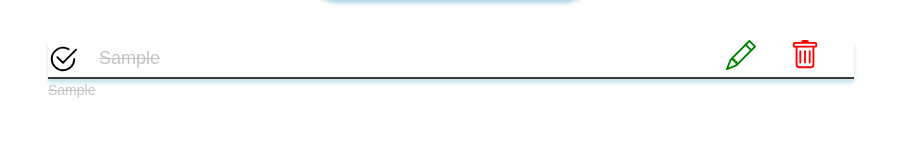
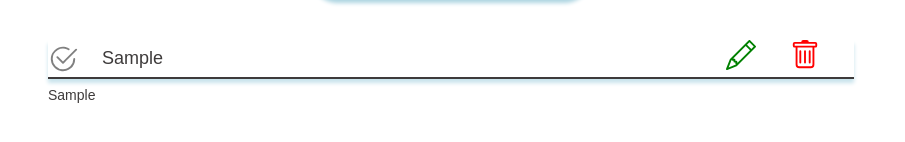
Before and after one commit to MihailZharavin11/To-Do-List, a React (Create React App) app: page / in a window 1280 px wide. Both pictures are taken after typing "Sample", "Sample" into the empty fields and a click on the button "Add". Shown: the part 338-480 px from the top of the page, without its empty margins (189-1094 px from the left). Built offline with nearby package versions, Linux system fonts and the light colour scheme; a web font is replaced by a local one.

Commit message:
added some style and change function

```diff
--- a/package.json
+++ b/package.json
@@ -11,6 +11,7 @@
     "@types/react": "^18.0.15",
     "@types/react-dom": "^18.0.6",
     "bootstrap-icons": "^1.9.1",
+    "framer-motion": "^6.5.1",
     "react": "^18.2.0",
     "react-dom": "^18.2.0",
     "react-scripts": "5.0.1",
--- a/src/App.tsx
+++ b/src/App.tsx
@@ -9,6 +9,7 @@ export type TItems = {
   id: string;
   title: string;
   description: string;
+  completed: boolean;
 };
 
 const App = () => {
@@ -19,6 +20,7 @@ const App = () => {
       id: uuidv4(),
       title,
       description,
+      completed: false,
     };
     setItems([...items, taskItem]);
   };
@@ -29,20 +31,16 @@ const App = () => {
   };
 
   const changeValue = (id: string, newTitle: string, newDescription: string) => {
-    const newChangedItem: TItems = {
-      id,
-      title: newTitle,
-      description: newDescription,
-    };
-    const newArray = items.map((element) => {
-      if (
-        (element.id === id && element.title !== newTitle) ||
-        (element.id === id && element.description !== newDescription)
-      ) {
-        return newChangedItem;
-      }
-      return element;
-    });
+    const newArray = items.map((element) =>
+      element.id === id ? { ...element, title: newTitle, description: newDescription } : element,
+    );
+    setItems(newArray);
+  };
+
+  const completedTask = (id: string) => {
+    const newArray = items.map((element) =>
+      element.id === id ? { ...element, completed: !element.completed } : element,
+    );
     setItems(newArray);
   };
 
@@ -60,8 +58,10 @@ const App = () => {
                 id={element.id}
                 title={element.title}
                 description={element.description}
+                completed={element.completed}
                 deleteItem={deleteItem}
                 changeValue={changeValue}
+                completedTask={completedTask}
               />
             );
           })}
--- a/src/components/taskItems/TaskItems.tsx
+++ b/src/components/taskItems/TaskItems.tsx
@@ -7,12 +7,27 @@ export type TTaskItems = {
   description: string;
   deleteItem: (id: string) => void;
   changeValue: (id: string, newTitle: string, newDescription: string) => void;
+  completed: boolean;
+  completedTask: (id: string) => void;
 };
 
-const TaskItems: React.FC<TTaskItems> = ({ id, title, description, deleteItem, changeValue }) => {
+const TaskItems: React.FC<TTaskItems> = ({
+  id,
+  title,
+  description,
+  deleteItem,
+  changeValue,
+  completed,
+  completedTask,
+}) => {
   const [toogleDescription, setToogleDescription] = useState(false);
   const [newTitle, setNewTitle] = useState(title);
   const [newDescription, setNewDescription] = useState(description);
+
+  const completedStyles = {
+    textDecorationLine: 'line-through',
+    color: '#c4c4c4',
+  };
 
   return (
     <div className={styles.taskWrapper}>
@@ -23,17 +38,24 @@ const TaskItems: React.FC<TTaskItems> = ({ id, title, description, deleteItem, c
             width="30"
             height="30"
             fill="currentColor"
+            onClick={() => completedTask(id)}
             style={{
               cursor: 'pointer',
+              color: completed ? 'green' : 'grey',
             }}
             className="bi bi-check2-circle"
             viewBox="0 0 16 16">
             <path d="M2.5 8a5.5 5.5 0 0 1 8.25-4.764.5.5 0 0 0 .5-.866A6.5 6.5 0 1 0 14.5 8a.5.5 0 0 0-1 0 5.5 5.5 0 1 1-11 0z" />
             <path d="M15.354 3.354a.5.5 0 0 0-.708-.708L8 9.293 5.354 6.646a.5.5 0 1 0-.708.708l3 3a.5.5 0 0 0 .708 0l7-7z" />
           </svg>
-          <h2>
+          <h2 style={completed ? completedStyles : undefined}>
             {toogleDescription ? (
-              <input onChange={(e) => setNewTitle(e.target.value)} value={newTitle} type="text" />
+              <input
+                className={styles.taskInput}
+                onChange={(e) => setNewTitle(e.target.value)}
+                value={newTitle}
+                type="text"
+              />
             ) : (
               title
             )}
@@ -43,7 +65,7 @@ const TaskItems: React.FC<TTaskItems> = ({ id, title, description, deleteItem, c
           <svg
             onClick={() => {
               setToogleDescription(!toogleDescription);
-              if (toogleDescription) {
+              if (toogleDescription && (newTitle !== title || newDescription !== description)) {
                 changeValue(id, newTitle, newDescription);
               }
             }}
@@ -84,12 +106,13 @@ const TaskItems: React.FC<TTaskItems> = ({ id, title, description, deleteItem, c
         <div className="desctiptionTask">
           {toogleDescription ? (
             <input
+              className={styles.taskInput}
               onChange={(e) => setNewDescription(e.target.value)}
               value={newDescription}
               type="text"
             />
           ) : (
-            description
+            <p style={completed ? completedStyles : undefined}>{description}</p>
           )}
         </div>
       </div>
--- a/src/components/taskItems/taskItems.module.scss
+++ b/src/components/taskItems/taskItems.module.scss
@@ -18,18 +18,29 @@
         font-weight: 400;
         font-size: 18px;
         line-height: 29px;
-        text-decoration-line: line-through;
-        color: #c4c4c4;
-        margin-left: 21px;
+        color: #3e3b3b;
+        margin-left: 24px;
       }
     }
   }
+
   .bottomTask {
     font-style: normal;
     font-weight: 400;
     font-size: 14px;
     line-height: 23px;
-    text-decoration-line: line-through;
-    color: #c4c4c4;
+    color: #3e3b3b;
+    p {
+      margin-top: 5px;
+    }
   }
 }
+
+.taskInput {
+  background: inherit;
+  border: none;
+  border-bottom: 1px solid #c4c4c4;
+  &:focus {
+    outline: none;
+  }
+}
```
Also changed, not shown: 1 other file (tests, documents, lock files or other folders).
